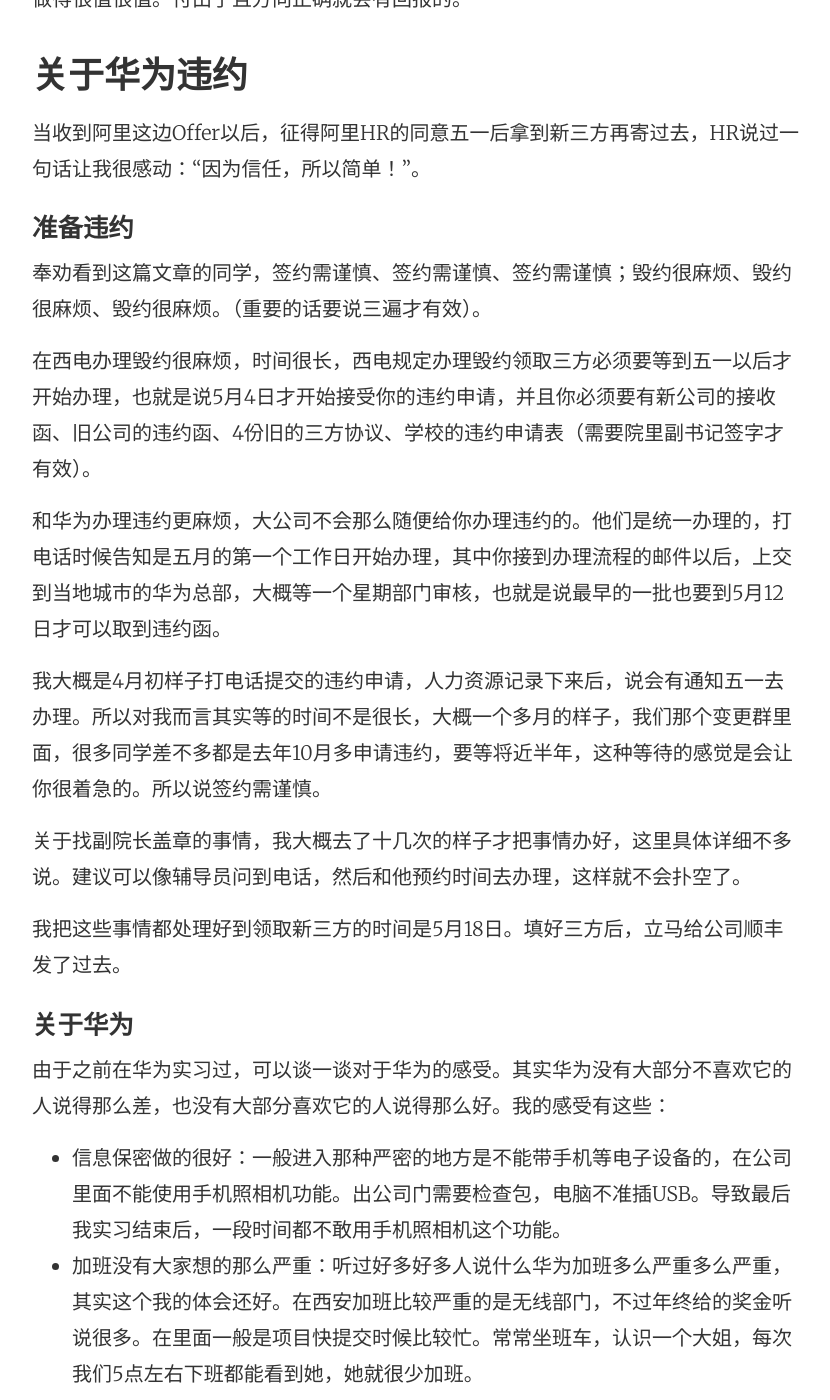
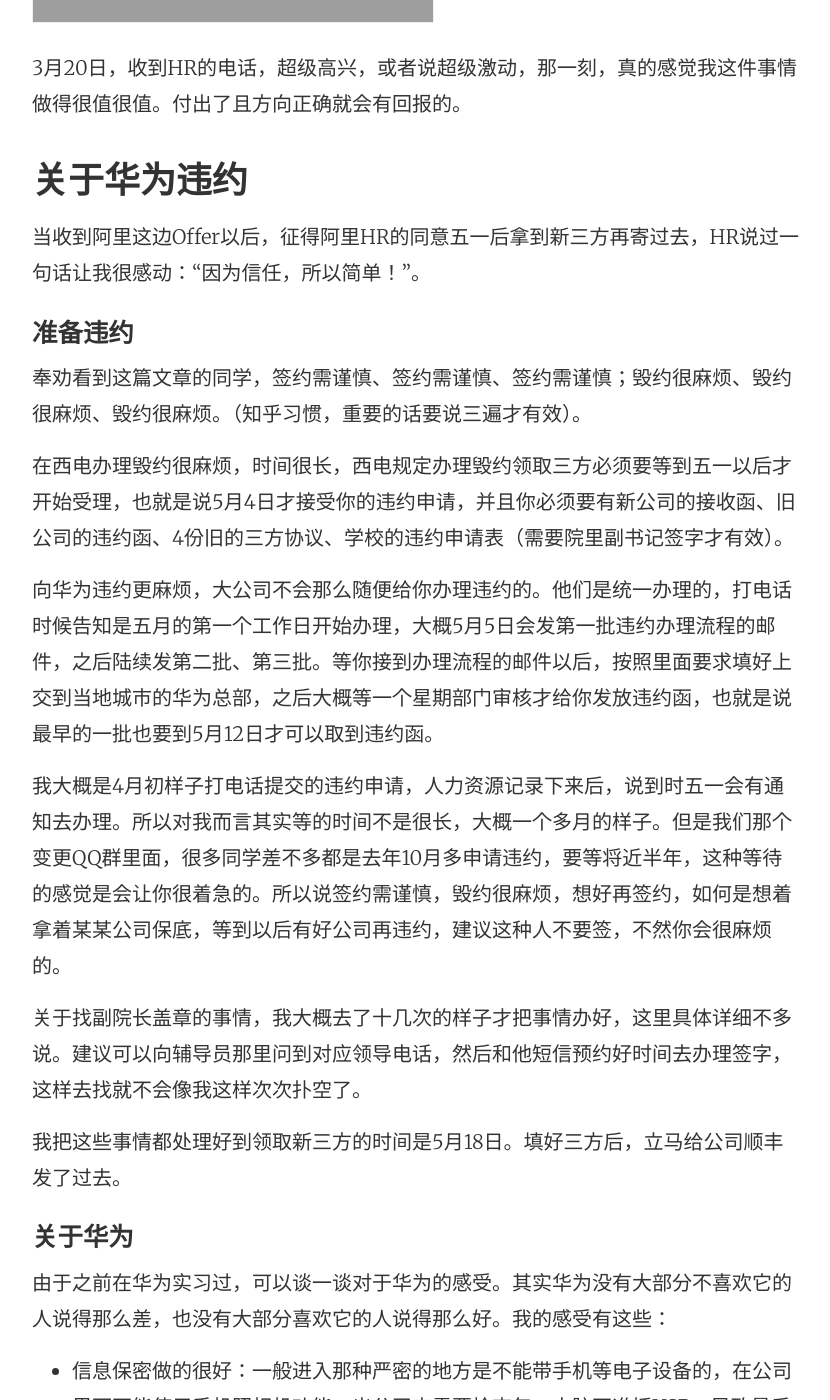
Before and after one commit to tw93/tw93.github.io, a Jekyll site: the page built from _posts/2015-05-18-About-My-College-And-Alibaba.md, in a window 1280 px wide and 1400 px high, scrolled down 6914 px. Shown: the whole window, without its empty margins (224-1054 px from the left). Built offline with Jekyll 4.4.1, drawn with Linux system fonts in a browser that asks for light colours; comment, search, counter and statistics services are not loaded; some of the changed text lies outside the part shown; grey boxes are pictures that could not be loaded.

Commit message:
adjust the acticle

```diff
--- a/_posts/2015-05-18-About-My-College-And-Alibaba.md
+++ b/_posts/2015-05-18-About-My-College-And-Alibaba.md
@@ -32,9 +32,11 @@
 
 基于这些原因，所以十一回学校后就决定重新找工作。同时分析了自己的优缺点，优点是项目经验比较多，缺点主要是基本知识不牢固。特别是JavaScript方面的知识，好多时候知道怎么用，但是要我说原理的时候，能够大致记得在望远镜书的哪个地方，但是说不明白。百度面试时候就吃了这个大亏。所以，开始走心学习JavaScript和CSS。而不是草草一看。同时由于之后参与了《在哪学》这个商业项目的开发，负责全部前端，才知道自己对于新东西的了解真是少之又少，之前没有听说过Git、Github、Bower、Yeoman、Grunt等这些工具，更不要说Angular和Node这一些如此好用的东西。通过《在哪学》这个项目和一群很优秀的人一块做项目整整一个月，了解了很多新东西，也主动学习了很多新东西。之后那段时间课程很少，时间相对充足。所以就是一心只想多学点东西，同时开始使用Github，开始用心写技术博客。空闲时间在知乎上面答题。2014年的寒假很长，故买了《深入浅出Nodejs》，并在图书馆又借了望远镜书，还有《高性能的JavaScript》、周爱民老师的《JAVASCRIPT语言精髓与编程实践》、西电郭欣的《构建高性能Web站点》还有《JavaScript设计模式 》这些前端中很著名的书回去啃。其中有几本之前已经看过一两遍，但是都是简单的读了一下。那个寒假是我大学期间学自己热爱的技术最多一个假期。
 
+在这期间，边看书学习，边自己做自己的Node的[twMovie开源项目](https://github.com/tw93/twMovie){:target="_blank"}，并push到Github上面。之后使用Github Pages构建了个人博客，将以前自己的一些可读的文章搬了过去，并开始写文章。此外不想麻烦，直接使用Github的Readmd.md重新写了下自己的简历（知道就知道，不知道就不知道的原则）。
+
 ####参加阿里补招
 
-在这期间，边看书学习，边自己做自己的Nodejs TwMovie开源项目，同时push到Github上面，同时还用Github Pages构建了个人博客，将以前自己的一些文章搬了过去，并开始写文章。此外不想麻烦还将自己的简历放到了Github上面。大概是寒假过了一半时候看到阿里巴巴前端补招的消息，看到后真的很激动很激动，特别向往阿里前端工作的这种氛围。所以立即将自己Github上面简历地址发了过去，没有另外制作电子版简历，一来觉得简历上面写的东西其实不能浮夸，知道就知道、不知道就不知道。二是电子版简历重新做很浪费时间。
+大概是寒假过了一半时候看到阿里巴巴前端补招的消息，看到后真的很激动很激动，特别向往阿里前端工作的这种氛围。所以立即将自己Github上面简历地址发了过去，没有另外制作电子版简历，一来觉得简历上面写的东西其实不能浮夸，知道就知道、不知道就不知道。二是电子版简历重新做很浪费时间。
 
 过了几天就接到电话面试，最开始一面时候是杭州的面试官，首先要求我自我介绍，然后问了我很多前端基础的问题，之后问了一些Github上面简历上面的东西和一些项目上面相关的问题，大概40多分钟的样子，聊得很开心，第一次面试一点也不紧张，更多的是激动。过了大概5分钟的样子，就收到了拔赤的二面电话，听到电话里面对方自我介绍是拔赤，很激动很兴奋，仿佛做梦一样，啊是拔赤，阿里技术很牛的前端，《基于MVC的JavaScript Web 富应用开发》译者，还有前端中圣经犀牛书的翻译主要成员。开始电话面试时，问了一些前端问题同时问了很多我那个Node项目相关的问题。比上一个面试官问的问题更深。电话面试总共也是40多分钟样子，但是这场面试下来，自我感觉不是很好，有几个问题没有答好。
 
@@ -70,15 +74,15 @@
 
 ####准备违约
 
-奉劝看到这篇文章的同学，签约需谨慎、签约需谨慎、签约需谨慎；毁约很麻烦、毁约很麻烦、毁约很麻烦。（重要的话要说三遍才有效）。
+奉劝看到这篇文章的同学，签约需谨慎、签约需谨慎、签约需谨慎；毁约很麻烦、毁约很麻烦、毁约很麻烦。（知乎习惯，重要的话要说三遍才有效）。
 
-在西电办理毁约很麻烦，时间很长，西电规定办理毁约领取三方必须要等到五一以后才开始办理，也就是说5月4日才开始接受你的违约申请，并且你必须要有新公司的接收函、旧公司的违约函、4份旧的三方协议、学校的违约申请表（需要院里副书记签字才有效）。
+在西电办理毁约很麻烦，时间很长，西电规定办理毁约领取三方必须要等到五一以后才开始受理，也就是说5月4日才接受你的违约申请，并且你必须要有新公司的接收函、旧公司的违约函、4份旧的三方协议、学校的违约申请表（需要院里副书记签字才有效）。
 
-和华为办理违约更麻烦，大公司不会那么随便给你办理违约的。他们是统一办理的，打电话时候告知是五月的第一个工作日开始办理，其中你接到办理流程的邮件以后，上交到当地城市的华为总部，大概等一个星期部门审核，也就是说最早的一批也要到5月12日才可以取到违约函。
+向华为违约更麻烦，大公司不会那么随便给你办理违约的。他们是统一办理的，打电话时候告知是五月的第一个工作日开始办理，大概5月5日会发第一批违约办理流程的邮件，之后陆续发第二批、第三批。等你接到办理流程的邮件以后，按照里面要求填好上交到当地城市的华为总部，之后大概等一个星期部门审核才给你发放违约函，也就是说最早的一批也要到5月12日才可以取到违约函。
 
-我大概是4月初样子打电话提交的违约申请，人力资源记录下来后，说会有通知五一去办理。所以对我而言其实等的时间不是很长，大概一个多月的样子，我们那个变更群里面，很多同学差不多都是去年10月多申请违约，要等将近半年，这种等待的感觉是会让你很着急的。所以说签约需谨慎。
+我大概是4月初样子打电话提交的违约申请，人力资源记录下来后，说到时五一会有通知去办理。所以对我而言其实等的时间不是很长，大概一个多月的样子。但是我们那个变更QQ群里面，很多同学差不多都是去年10月多申请违约，要等将近半年，这种等待的感觉是会让你很着急的。所以说签约需谨慎，毁约很麻烦，想好再签约，如何是想着拿着某某公司保底，等到以后有好公司再违约，建议这种人不要签，不然你会很麻烦的。
 
-关于找副院长盖章的事情，我大概去了十几次的样子才把事情办好，这里具体详细不多说。建议可以像辅导员问到电话，然后和他预约时间去办理，这样就不会扑空了。
+关于找副院长盖章的事情，我大概去了十几次的样子才把事情办好，这里具体详细不多说。建议可以向辅导员那里问到对应领导电话，然后和他短信预约好时间去办理签字，这样去找就不会像我这样次次扑空了。
 
 我把这些事情都处理好到领取新三方的时间是5月18日。填好三方后，立马给公司顺丰发了过去。
 
@@ -95,6 +99,4 @@
 
 ###关于我的大学四年
 
-
-
 ###一些感触
```
Also changed, not shown: other parts of _posts/2015-05-18-About-My-College-And-Alibaba.md (+2 -0 lines).
